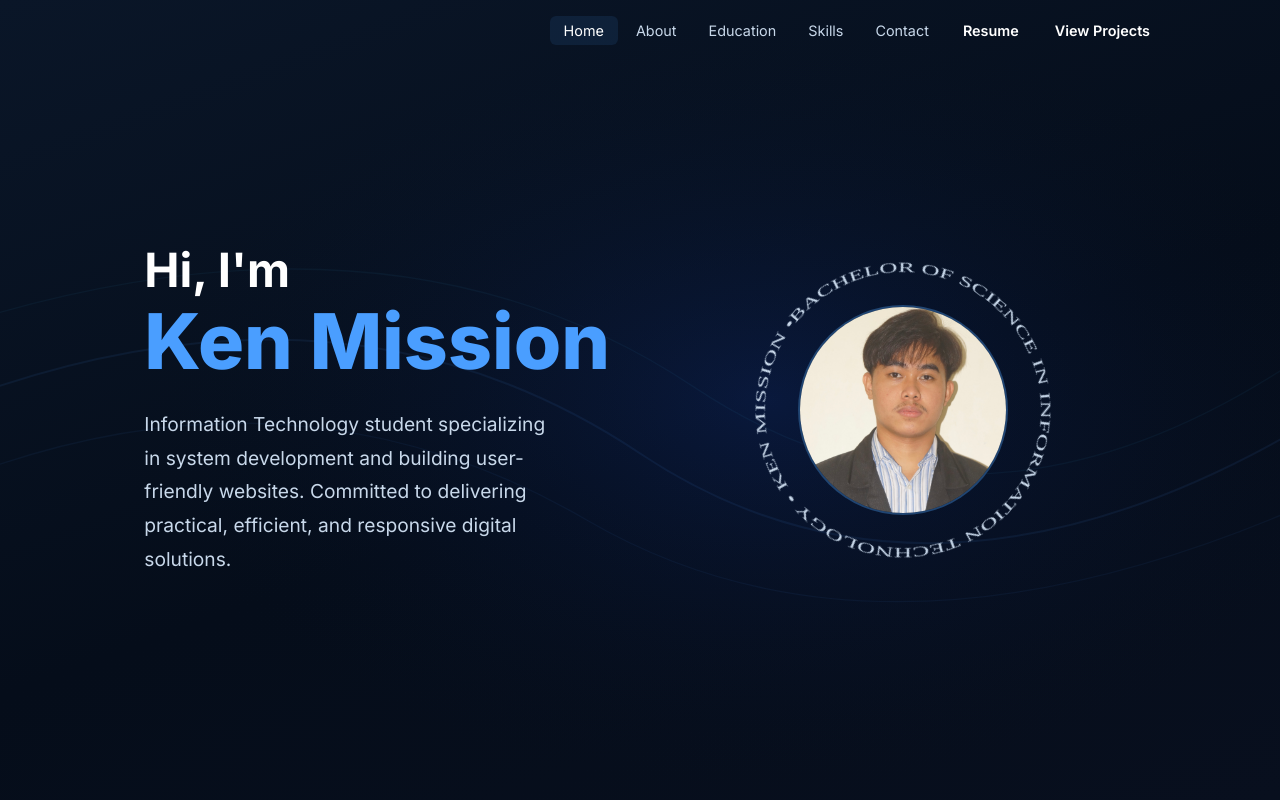
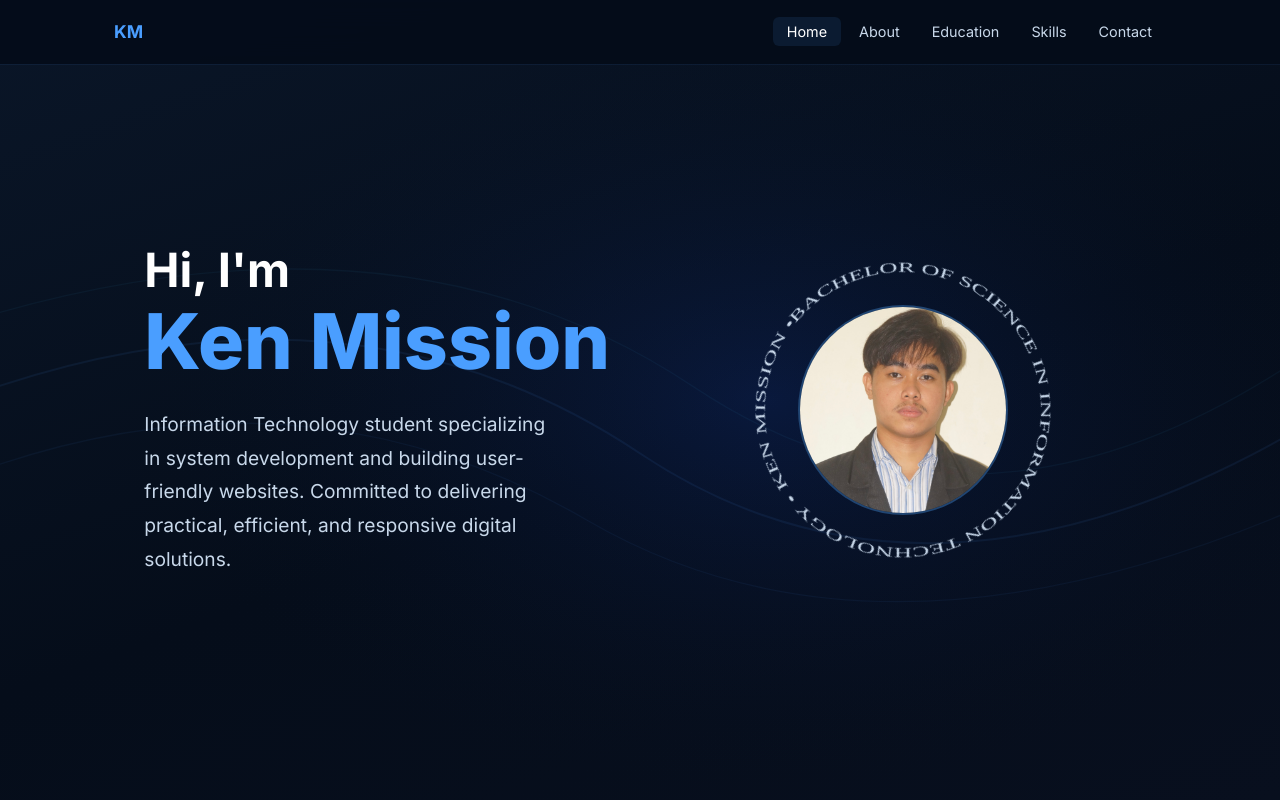
Before and after one commit to missionken/my-portfolio, a React (Vite) app: page / in a window 1280 px wide. Shown: the top 800 px of the page. Built offline with nearby package versions, Linux system fonts and the light colour scheme.

Commit message:
fix: mobile navbar sidebar

```diff
--- a/src/components/Navbar.css
+++ b/src/components/Navbar.css
@@ -1,86 +1,146 @@
+/* ─── Desktop Navbar ─── */
 .navbar {
   position: fixed; top: 0; left: 0; right: 0; z-index: 1000;
   padding: 18px 0;
-  transition: background 0.35s ease, box-shadow 0.35s ease, padding 0.3s ease;
-}
-.navbar--scrolled {
   background: rgba(5, 13, 26, 0.92);
   backdrop-filter: blur(14px);
   box-shadow: 0 1px 0 rgba(74,158,255,0.08);
-  padding: 12px 0;
+  transition: padding 0.3s ease;
 }
+.navbar--scrolled { padding: 12px 0; }
+
 .navbar__inner {
   display: flex; align-items: center; gap: 32px;
 }
+
 .navbar__brand {
   font-size: 1.1rem; font-weight: 700; color: #4a9eff;
   flex-shrink: 0; transition: opacity 0.2s;
   -webkit-tap-highlight-color: transparent;
 }
 .navbar__brand:hover { opacity: 0.8; }
+
+/* Desktop links */
 .navbar__links {
-  display: flex; gap: 4px; margin-left: auto; align-items: center;
+  display: flex; gap: 4px; margin-left: auto;
+  align-items: center; list-style: none; padding: 0;
 }
 .navbar__link {
   font-size: 0.9rem; font-weight: 400; color: #c8d8ea;
   padding: 6px 14px; border-radius: 6px;
   transition: color 0.2s, background 0.2s; white-space: nowrap;
-  -webkit-tap-highlight-color: transparent;
-  user-select: none;
+  -webkit-tap-highlight-color: transparent; user-select: none;
 }
-.navbar__link:hover,
-.navbar__link:active,
-.navbar__link--active { color: #fff; }
-.navbar__link--active { background: rgba(74,158,255,0.1); }
-.navbar__link--resume {
-  color: #fff;
-  border-radius: 6px;
-  padding: 6px 16px;
-  font-weight: 600;
-  transition: background 0.25s, transform 0.2s;
-  -webkit-tap-highlight-color: transparent;
-  user-select: none;
-}
-.navbar__link--resume:hover { transform: translateY(-1px); }
-.navbar__link--resume:active { transform: translateY(0); }
-.navbar__link--view-projects {
-  color: #fff;
-  border-radius: 6px;
-  padding: 6px 16px;
-  font-weight: 600;
-  transition: background 0.25s, transform 0.2s;
-  -webkit-tap-highlight-color: transparent;
-  user-select: none;
-}
-.navbar__link--view-projects:hover { transform: translateY(-1px); }
-.navbar__link--view-projects:active { transform: translateY(0); }
+.navbar__link:hover, .navbar__link:active { color: #fff; }
+.navbar__link--active { color: #fff; background: rgba(74,158,255,0.1); }
+
+/* Hamburger */
 .navbar__hamburger {
   display: none; flex-direction: column; gap: 5px;
-  background: none; border: none; padding: 4px; flex-shrink: 0;
+  background: none; border: none; padding: 4px;
+  cursor: pointer; flex-shrink: 0; margin-left: auto;
   -webkit-tap-highlight-color: transparent;
-  cursor: pointer;
 }
 .navbar__hamburger span {
   display: block; width: 22px; height: 2px;
-  background: #c8d8ea; border-radius: 2px; transition: transform 0.3s, opacity 0.3s;
+  background: #c8d8ea; border-radius: 2px;
+  transition: transform 0.3s, opacity 0.3s;
 }
 .navbar__hamburger--open span:nth-child(1) { transform: translateY(7px) rotate(45deg); }
 .navbar__hamburger--open span:nth-child(2) { opacity: 0; }
 .navbar__hamburger--open span:nth-child(3) { transform: translateY(-7px) rotate(-45deg); }
 
+/* ─── Overlay ─── */
+.navbar__overlay {
+  position: fixed;
+  top: 0; left: 0;
+  width: 100vw; height: 100vh;
+  background: rgba(0, 0, 0, 0.6);
+  z-index: 1001;
+}
+
+/* ─── Mobile Sidebar ─── */
+.mobile-menu {
+  display: none;
+}
+
+/* ─── Mobile Only ─── */
 @media (max-width: 768px) {
+  .navbar__links { display: none; }
   .navbar__hamburger { display: flex; }
-  .navbar__links {
-    position: fixed; top: 0; right: 0; bottom: 0; width: 260px;
-    flex-direction: column; gap: 0;
-    background: rgba(10,22,40,0.98); backdrop-filter: blur(16px);
-    padding: 80px 24px 40px;
-    transform: translateX(100%); transition: transform 0.35s ease;
-    border-left: 1px solid rgba(74,158,255,0.1);
-    margin-left: 0; align-items: flex-start;
+
+  /* Sidebar */
+  .mobile-menu {
+    display: flex;
+    flex-direction: column;
+    position: fixed;
+    top: 0; right: 0;
+    width: 260px;
+    height: 100vh;
+    background: rgb(8, 17, 31);
+    border-left: 1px solid rgba(74, 158, 255, 0.12);
+    box-shadow: -4px 0 24px rgba(0, 0, 0, 0.5);
+    z-index: 1002;
+    transform: translateX(100%);
+    transition: transform 0.35s cubic-bezier(0.4, 0, 0.2, 1);
+    overflow-y: auto;
+    padding: 20px 0 40px;
   }
-  .navbar__links--open { transform: translateX(0); }
-  .navbar__link { font-size: 1rem; padding: 12px 16px; width: 100%; }
-  .navbar__link--resume { width: 100%; text-align: center; }
-  .navbar__link--view-projects { width: 100%; text-align: center; }
+
+  .mobile-menu--open {
+    transform: translateX(0);
+  }
+
+  /* Close button — top-right inside sidebar */
+  .mobile-menu__close {
+    align-self: flex-end;
+    margin: 0 16px 24px;
+    background: rgba(74, 158, 255, 0.1);
+    border: 1px solid rgba(74, 158, 255, 0.2);
+    color: #c8d8ea;
+    width: 36px; height: 36px;
+    border-radius: 50%;
+    font-size: 1rem;
+    cursor: pointer;
+    display: flex; align-items: center; justify-content: center;
+    transition: background 0.2s, color 0.2s;
+    flex-shrink: 0;
+  }
+  .mobile-menu__close:hover {
+    background: rgba(74, 158, 255, 0.25);
+    color: #fff;
+  }
+
+  /* Nav links */
+  .mobile-menu__links {
+    list-style: none;
+    padding: 0 16px;
+    margin: 0;
+    display: flex;
+    flex-direction: column;
+    gap: 4px;
+  }
+
+  .mobile-menu__link {
+    display: block;
+    padding: 13px 16px;
+    border-radius: 10px;
+    color: #a8bfd4;
+    font-size: 1rem;
+    font-weight: 500;
+    transition: background 0.2s, color 0.2s;
+    text-decoration: none;
+    -webkit-tap-highlight-color: transparent;
+  }
+  .mobile-menu__link:hover {
+    background: rgba(74, 158, 255, 0.08);
+    color: #fff;
+  }
+  .mobile-menu__link--active {
+    background: rgba(74, 158, 255, 0.14);
+    color: #fff;
+    font-weight: 600;
+    border-left: 3px solid #4a9eff;
+    padding-left: 13px;
+  }
 }
--- a/src/components/Navbar.jsx
+++ b/src/components/Navbar.jsx
@@ -2,19 +2,17 @@ import { useState, useEffect } from 'react'
 import './Navbar.css'
 
 const NAV_LINKS = [
-  { label: 'Home', href: '#home' },
-  { label: 'About', href: '#about' },
+  { label: 'Home',      href: '#home' },
+  { label: 'About',     href: '#about' },
   { label: 'Education', href: '#education' },
-  { label: 'Skills', href: '#skills' },
-  { label: 'Contact', href: '#contact' },
-  { label: 'Resume', href: '#skills' },
-  { label: 'View Projects', href: '#skills' },
+  { label: 'Skills',    href: '#skills' },
+  { label: 'Contact',   href: '#contact' },
 ]
 
 export default function Navbar() {
-  const [scrolled, setScrolled] = useState(false)
-  const [active, setActive] = useState('home')
-  const [menuOpen, setMenuOpen] = useState(false)
+  const [scrolled,  setScrolled]  = useState(false)
+  const [active,    setActive]    = useState('home')
+  const [menuOpen,  setMenuOpen]  = useState(false)
 
   useEffect(() => {
     const onScroll = () => {
@@ -31,47 +29,60 @@ export default function Navbar() {
     return () => window.removeEventListener('scroll', onScroll)
   }, [])
 
-  const handleNav = (e, link) => {
+  // Prevent body scroll when mobile menu is open
+  useEffect(() => {
+    if (menuOpen) {
+      document.body.style.overflow = 'hidden'
+    } else {
+      document.body.style.overflow = ''
+    }
+    return () => { document.body.style.overflow = '' }
+  }, [menuOpen])
+
+  const handleNav = (e, href) => {
     e.preventDefault()
-    if (link.disabled) { setMenuOpen(false); return }
-    const target = document.querySelector(link.href)
-    if (target) { target.scrollIntoView({ behavior: 'smooth' }) }
+    const target = document.querySelector(href)
+    if (target) target.scrollIntoView({ behavior: 'smooth' })
     setMenuOpen(false)
   }
 
-  const getLinkClass = (link) => {
-    let cls = 'navbar__link'
-    if (active === link.href.slice(1)) cls += ' navbar__link--active'
-    if (link.label === 'Resume') cls += ' navbar__link--resume'
-    if (link.label === 'View Projects') cls += ' navbar__link--view-projects'
-    return cls
+  return (
+    <>
+      {menuOpen && (
+        <div
+          className="navbar__overlay"
+          onClick={() => setMenuOpen(false)}
+        />
+      )}
+
+      <nav className={scrolled ? 'navbar navbar--scrolled' : 'navbar'}>
+        <div className="navbar__inner container">
+          <a
+            className="navbar__brand"
+            href="#home"
+            onClick={e => handleNav(e, '#home')}
+          >
+            KM
+          </a>
+
+          <ul className="navbar__links">
+            {NAV_LINKS.map(link => (
+              <li key={link.label}>
+                <a
+                  href={link.href}
+                  className={
+                    active === link.href.slice(1)
+                      ? 'navbar__link navbar__link--active'
+                      : 'navbar__link'
                   }
-
-  const renderLinks = () => {
-    return NAV_LINKS.map(link => {
-      const anchorTag = ['a', {
-        href: link.href,
-        className: getLinkClass(link),
-        onClick: (e) => handleNav(e, link)
-      }, link.label]
-      return (
-        <li key={link.label}>
-          <a href={link.href} className={getLinkClass(link)} onClick={e => handleNav(e, link)}>
+                  onClick={e => handleNav(e, link.href)}
+                >
                   {link.label}
                 </a>
               </li>
-      )
-    })
-  }
+            ))}
+          </ul>
 
-  return (
-    <nav className={scrolled ? 'navbar navbar--scrolled' : 'navbar'}>
-      <div className="navbar__inner container">
-        <a className="navbar__brand" href="#home" onClick={e => handleNav(e, { href: '#home' })}>
-        </a>
-        <ul className={menuOpen ? 'navbar__links navbar__links--open' : 'navbar__links'}>
-          {renderLinks()}
-        </ul>
           <button
             className={menuOpen ? 'navbar__hamburger navbar__hamburger--open' : 'navbar__hamburger'}
             onClick={() => setMenuOpen(o => !o)}
@@ -81,5 +92,34 @@ export default function Navbar() {
           </button>
         </div>
       </nav>
+
+      {/* Mobile Sidebar */}
+      <div className={menuOpen ? 'mobile-menu mobile-menu--open' : 'mobile-menu'}>
+        <button
+          className="mobile-menu__close"
+          onClick={() => setMenuOpen(false)}
+          aria-label="Close menu"
+        >
+          ✕
+        </button>
+        <ul className="mobile-menu__links">
+          {NAV_LINKS.map(link => (
+            <li key={link.label}>
+              <a
+                href={link.href}
+                className={
+                  active === link.href.slice(1)
+                    ? 'mobile-menu__link mobile-menu__link--active'
+                    : 'mobile-menu__link'
+                }
+                onClick={e => handleNav(e, link.href)}
+              >
+                {link.label}
+              </a>
+            </li>
+          ))}
+        </ul>
+      </div>
+    </>
   )
 }
```
Lines whose indentation alone changed are shown as unchanged.
